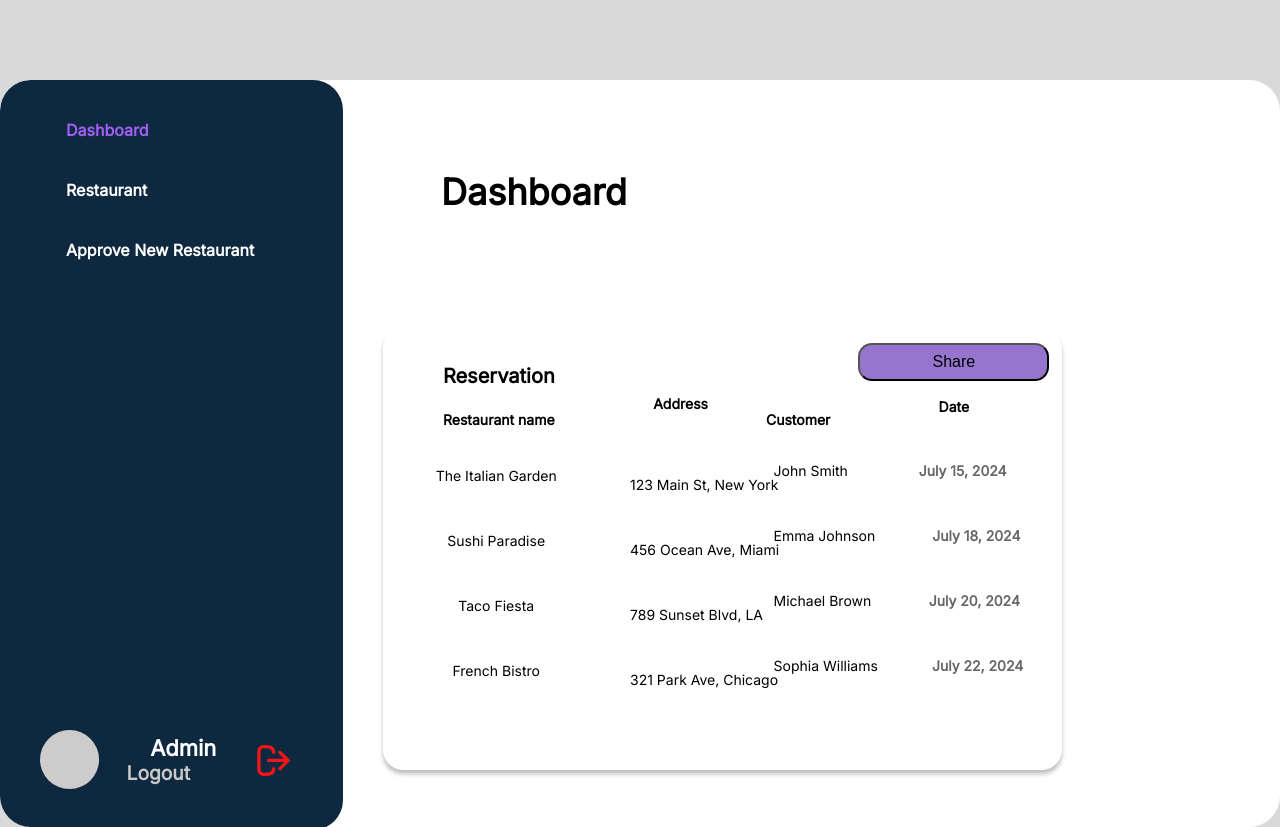
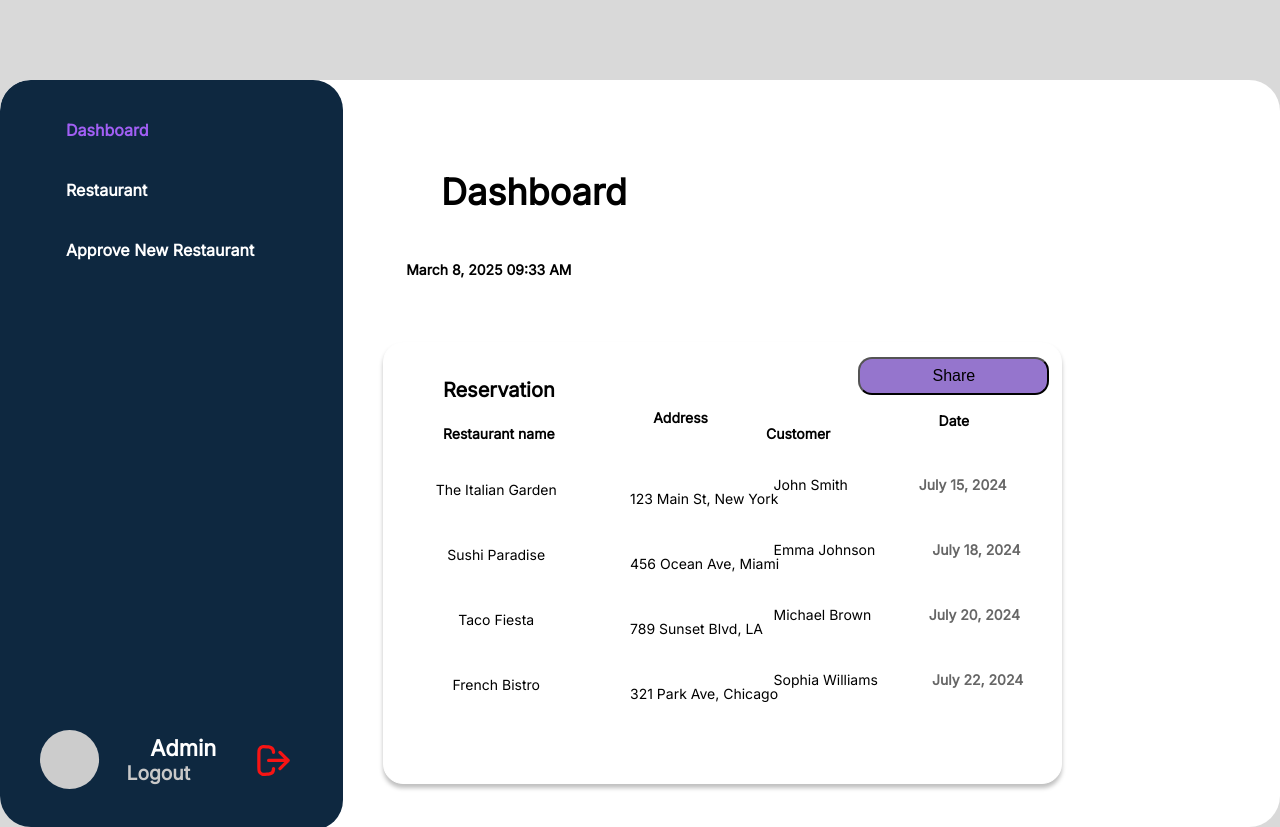
Before and after one commit to gopinathsjsu/team-project-20201-codecrafters, a React (Vite) app in the folder cmpe202project/: page /admin/dashboard in a window 1280 px wide. Built offline with nearby package versions, Linux system fonts and the light colour scheme.

Commit message:
Real time and Date added

```diff
--- a/cmpe202project/src/AdminDashboard/DashboardHeader.jsx
+++ b/cmpe202project/src/AdminDashboard/DashboardHeader.jsx
@@ -1,15 +1,41 @@
-import React from "react";
+import React, { useState, useEffect } from "react";
 import styles from "../styles/Dashboard.module.css";
-import UserProfile from "./UserProfile";
 
 function DashboardHeader() {
+  const [currentTime, setCurrentTime] = useState(new Date());
+
+  // Update the current time every second
+  useEffect(() => {
+    const timer = setInterval(() => {
+      setCurrentTime(new Date());
+    }, 1000);
+
+    return () => clearInterval(timer); // Cleanup on component unmount
+  }, []);
+
+  // Format date
+  const formattedDate = currentTime.toLocaleDateString('en-US', {
+    month: 'long',
+    day: 'numeric',
+    year: 'numeric'
+  });
+
+  // Format time (e.g., "2:45:30 PM")
+  const formattedTime = currentTime.toLocaleTimeString('en-US', {
+    hour: '2-digit',
+    minute: '2-digit'
+  });
+
   return (
     <header className={styles.div7}>
       <div className={styles.dashboard3}>
         <h1 className={styles.dashboard4}>Dashboard</h1>
-        <time className={styles.june2024}>29 June 2024</time>
+        <div className={styles.date}>
+          <time dateTime={currentTime.toISOString()}>
+            {formattedDate} {formattedTime}
+          </time>
+        </div>
       </div>
-
     </header>
   );
 }
```
